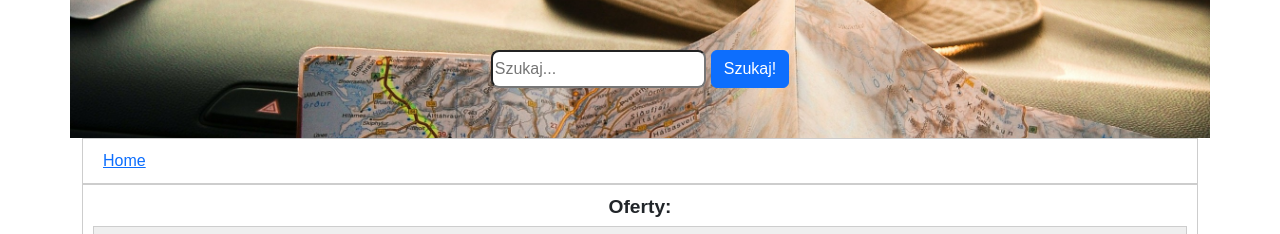
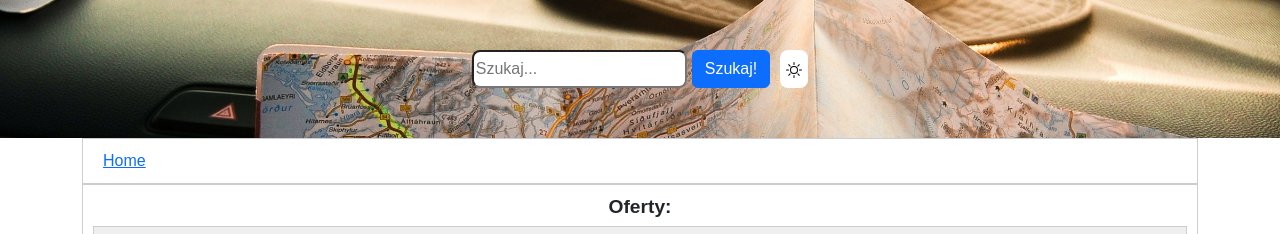
Before and after one commit to Draganek/KURS19, a React (Vite) app: page /hotel/1 in a window 1280 px wide. Shown: the top 234 px of the page. Built offline with nearby package versions, Linux system fonts and the light colour scheme; grey boxes are pictures that could not be loaded.

Commit message:
Layout system

```diff
--- a/src/components/App/App.jsx
+++ b/src/components/App/App.jsx
@@ -1,8 +1,13 @@
 import Header from '../Header/Header'
 import Hotels from '../Hotels/Hotels'
 import Menu from '../Menu/Menu'
-import { useState } from 'react'
+import { useEffect, useState } from 'react'
 import './App.css'
+import LoadingIcon from '../UI/LoadingIcon/LoadingIcon'
+import SearchBar from '../UI/SearchBar/SearchBar'
+import Layout from '../Layout/Layout'
+import Footer from '../Footer/Footer'
+import ThemeButton from '../UI/ThemeButton/ThemeButton'
 
 const initHotels = [
   {
@@ -25,6 +30,15 @@ const initHotels = [
 
 function App() {
   const [hotels, setHotels] = useState(initHotels)
+  const [loading, setLoading] = useState(true)
+  const [themeColor, setThemeColor] = useState('primary')
+
+  useEffect(() => {
+    setTimeout(() => {
+      setHotels(initHotels)
+      setLoading(false)
+    }, 2000)
+  }, [])
 
   const onSearch = (query) => {
     const filteredHotels = initHotels
@@ -32,12 +46,28 @@ function App() {
     setHotels(filteredHotels)
   }
 
+  const changeColor = () => {
+    setThemeColor(themeColor === 'danger' ? 'primary' : 'danger')
+  }
+
 
   return (
     <>
-      <Header onSearch={onSearch} />
-      <Menu />
-      <Hotels hotels={hotels} />
+      <Layout
+        header={<Header>
+          <div className='d-flex' style={{gap: 10}}>
+            <SearchBar onSearch={onSearch} themeColor={themeColor} />
+            <ThemeButton onChange={changeColor}/>
+          </div>
+        </Header >}
+        menu={<Menu />}
+        content={
+          loading
+            ? <LoadingIcon />
+            : (<Hotels hotels={hotels} themeColor={themeColor} />)
+        }
+        footer={<Footer themeColor={themeColor} />}
+      />
     </>
   )
 }
--- /dev/null
+++ b/src/components/Footer/Footer.jsx
@@ -0,0 +1,3 @@
+export default function Footer({ themeColor }) {
+    return <p className={`text-${themeColor}`}>Stopka</p>
+}
--- a/src/components/Header/Header.jsx
+++ b/src/components/Header/Header.jsx
@@ -1,11 +1,10 @@
 import styles from './Header.module.css'
-import SearchBar from './SearchBar/SearchBar'
 
 export default function Header(props) {
   return (
-    <div className={`${styles.header} container`}>
+    <div className={`${styles.header}`}>
       <div>
-          <SearchBar onSearch={props.onSearch}/>
+          {props.children}
       </div>
     </div>
   )
--- a/src/components/Hotels/Hotel/Hotel.jsx
+++ b/src/components/Hotels/Hotel/Hotel.jsx
@@ -1,7 +1,21 @@
 import styles from './Hotel.module.css'
 //import hotelImg from '../../../assets/images/hotel.jpg'
 
+
+/**
+ *
+ * @param {{
+ * id: number;
+ * name: string;
+ * city: string;
+ * rating: string;
+ * description: string;
+ * image: string;
+ * }} props
+ */
+
 export default function Hotel(props) {
+
     return (
         <div className={styles.hotel}>
             <div className='row'>
@@ -25,7 +39,8 @@ export default function Hotel(props) {
                 {props.description}
             </p>
             <div className='text-end'>
-                <button className='btn btn-primary'>Pokaż</button>
+                <button className={`btn btn-${props.themeColor}`}>Pokaż</button>
+                {console.log(props.themeColor)}
             </div>
         </div>
     )
--- a/src/components/Hotels/Hotels.jsx
+++ b/src/components/Hotels/Hotels.jsx
@@ -2,11 +2,11 @@ import Hotel from "./Hotel/Hotel";
 
 export default function Hotels(props) {
     return (
-        <div className="container">
+        <div>
             <div style={{ border: '1px solid #cdcdcd', padding: 10 }}>
                 <h2>Oferty:</h2>
                 {props.hotels.map((hotel) => (
-                    <Hotel {...hotel} key={hotel.id}/>
+                    <Hotel {...hotel} key={hotel.id} themeColor={props.themeColor}/>
                 ))}
             </div>
         </div>
--- /dev/null
+++ b/src/components/Layout/Layout.jsx
@@ -0,0 +1,11 @@
+export default function Layout(props) {
+    const { header, menu, content, footer } = props
+    return (
+        <div>
+            <div>{header}</div>
+            <div className='container'>{menu}</div>
+            <div className='container'>{content}</div>
+            <div className='container'>{footer}</div>
+        </div>
+    )
+}
--- a/src/components/Menu/Menu.jsx
+++ b/src/components/Menu/Menu.jsx
@@ -2,7 +2,7 @@ import styles from './Menu.module.css'
 
 export default function Menu() {
     return (
-        <div className='container'>
+        <div>
             <ul className={styles.menu}>
                 <li className={styles.menuItem}>
                     <a href="">Home</a>
--- /dev/null
+++ b/src/components/UI/LoadingIcon/LoadingIcon.jsx
@@ -0,0 +1,9 @@
+export default function LoadingIcon() {
+    return (
+        <div className="d-flex justify-content-center">
+            <div className="spinner-border" role="status">
+                <span className="sr-only"></span>
+            </div>
+        </div>
+    )
+}
--- a/src/components/Header/SearchBar/SearchBar.jsx
+++ b/src/components/UI/SearchBar/SearchBar.jsx
@@ -20,7 +20,7 @@ export default function SearchBar(props) {
                 onKeyDown={event => event.code === "Enter" && onSearch()}
             />
             <button
-            className="btn btn-primary"
+            className={`btn btn-${props.themeColor}`}
             onClick={onSearch}
             >Szukaj!</button>
         </div>
--- /dev/null
+++ b/src/components/UI/ThemeButton/ThemeButton.jsx
@@ -0,0 +1,9 @@
+export default function themeButton(props) {
+    return (<button
+        onClick={props.onChange}
+    style={{ border: 'none', background: '#fff', borderRadius: 8 }}>
+        <svg xmlns="http://www.w3.org/2000/svg" width="16" height="16" fill="currentColor" class="bi bi-brightness-high" viewBox="0 0 16 16">
+            <path d="M8 11a3 3 0 1 1 0-6 3 3 0 0 1 0 6m0 1a4 4 0 1 0 0-8 4 4 0 0 0 0 8M8 0a.5.5 0 0 1 .5.5v2a.5.5 0 0 1-1 0v-2A.5.5 0 0 1 8 0m0 13a.5.5 0 0 1 .5.5v2a.5.5 0 0 1-1 0v-2A.5.5 0 0 1 8 13m8-5a.5.5 0 0 1-.5.5h-2a.5.5 0 0 1 0-1h2a.5.5 0 0 1 .5.5M3 8a.5.5 0 0 1-.5.5h-2a.5.5 0 0 1 0-1h2A.5.5 0 0 1 3 8m10.657-5.657a.5.5 0 0 1 0 .707l-1.414 1.415a.5.5 0 1 1-.707-.708l1.414-1.414a.5.5 0 0 1 .707 0m-9.193 9.193a.5.5 0 0 1 0 .707L3.05 13.657a.5.5 0 0 1-.707-.707l1.414-1.414a.5.5 0 0 1 .707 0m9.193 2.121a.5.5 0 0 1-.707 0l-1.414-1.414a.5.5 0 0 1 .707-.707l1.414 1.414a.5.5 0 0 1 0 .707M4.464 4.465a.5.5 0 0 1-.707 0L2.343 3.05a.5.5 0 1 1 .707-.707l1.414 1.414a.5.5 0 0 1 0 .708" />
+        </svg>
+    </button>)
+}
```
